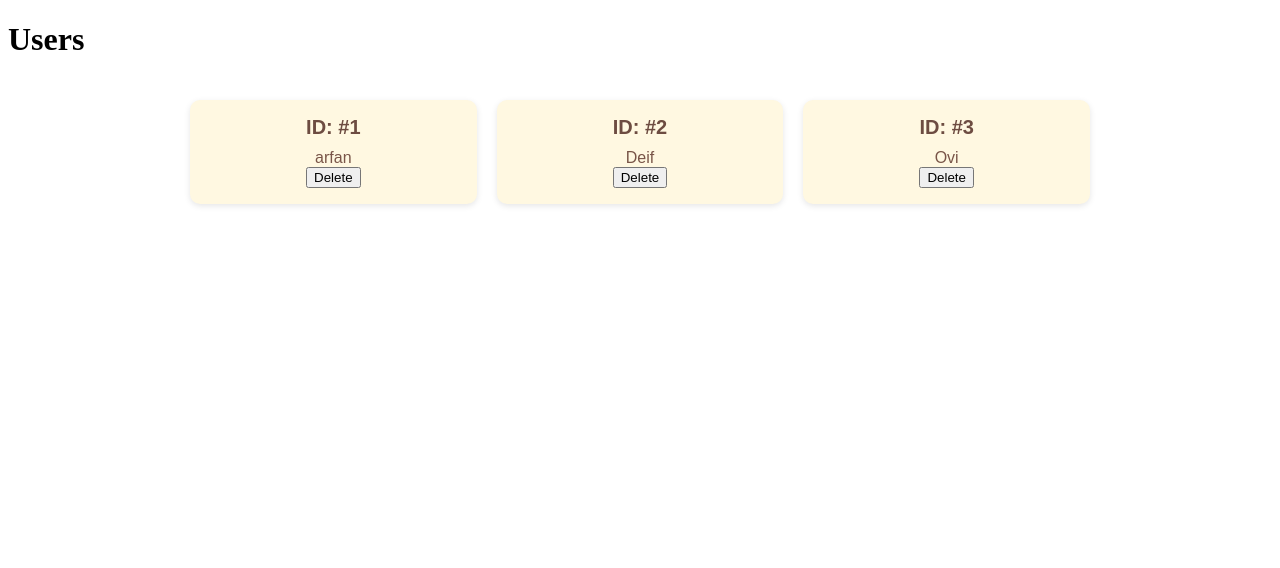
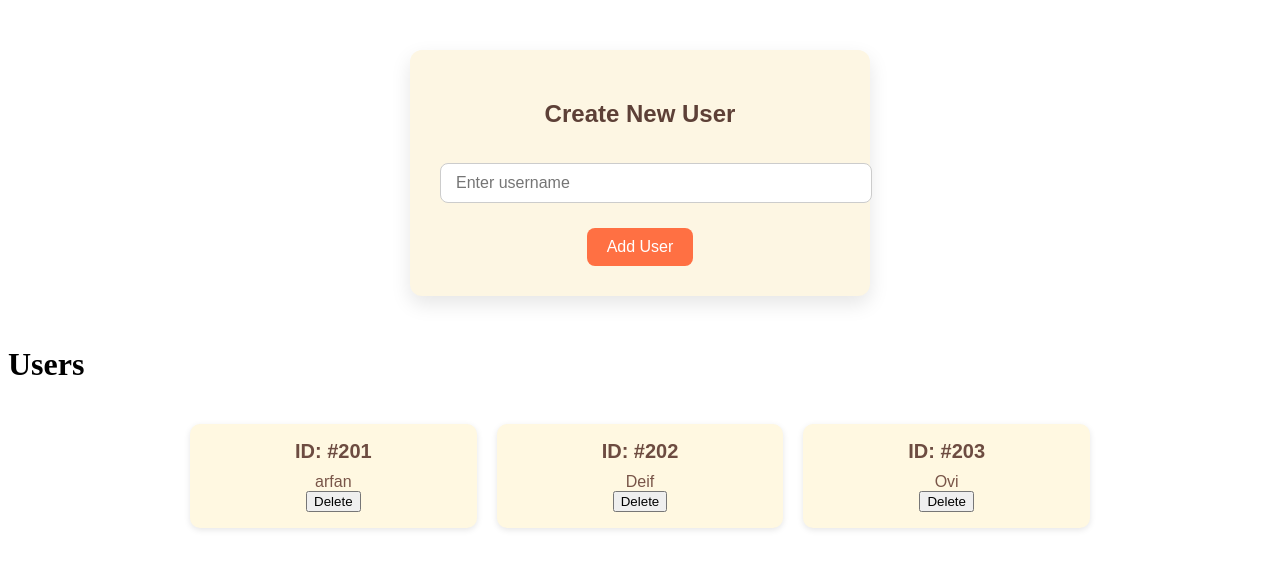
Before and after one commit to devovi2024/user-management, a React (Vite) app: page / in a window 1280 px wide. Shown: the top 568 px of the page. Built offline with nearby package versions, Linux system fonts and the light colour scheme.

Commit message:
add operation

```diff
--- a/src/App.jsx
+++ b/src/App.jsx
@@ -1,21 +1,32 @@
 import React, { useState } from "react";
 import Users from "./components/Users";
+import NewUser from "./components/NewUser";
 
 const App = () => {
   const [users, setUsers] = useState([
-    { id: 1, username: "arfan" },
-    { id: 2, username: "Deif" },
-    { id: 3, username: "Ovi" },
+    { id: 201, username: "arfan" },
+    { id: 202, username: "Deif" },
+    { id: 203, username: "Ovi" },
   ]);
 
+  const [nextId, setNextId] = useState(201);
+
   const handleDeleteUser = (id) => {
-    // ✅ Fix: compare user.id not user
     const filteredUsers = users.filter((user) => user.id !== id);
     setUsers(filteredUsers);
   };
 
+  const addUser = (newUser) => {
+    setUsers((prevUsers) => {
+      const updatedUsers = [...prevUsers, { ...newUser, id: nextId }];
+      setNextId(nextId + 1);
+      return updatedUsers;
+    });
+  };
+
   return (
     <div>
+      <NewUser addUser={addUser} />
       <h1>Users</h1>
       <Users users={users} handleDeleteUser={handleDeleteUser} />
     </div>
--- /dev/null
+++ b/src/NewUser.css
@@ -0,0 +1,36 @@
+.container {
+    max-width: 400px;
+    margin: 50px auto;
+    padding: 30px;
+    border-radius: 12px;
+    background-color: #fdf6e3;
+    box-shadow: 0 8px 20px rgba(0, 0, 0, 0.1);
+    font-family: Arial, sans-serif;
+    text-align: center;
+  }
+
+  .input {
+    width: 100%;
+    padding: 10px 15px;
+    margin: 15px 0;
+    border: 1px solid #ccc;
+    border-radius: 8px;
+    font-size: 16px;
+    outline: none;
+  }
+
+  .button {
+    padding: 10px 20px;
+    background-color: #ff7043;
+    color: #fff;
+    border: none;
+    border-radius: 8px;
+    font-size: 16px;
+    cursor: pointer;
+    margin-top: 10px;
+  }
+
+  h2 {
+    margin-bottom: 20px;
+    color: #5d4037;
+  }
--- /dev/null
+++ b/src/components/NewUser.jsx
@@ -0,0 +1,35 @@
+import React, { useState } from 'react';
+import '../NewUser.css';
+
+const NewUser = ({ addUser }) => {
+  const [username, setUsername] = useState("");
+
+  const handleNewUserName = (event) => {
+    setUsername(event.target.value);
+  }
+
+  const handleSubmit = (event) => {
+    event.preventDefault();
+    const newUser = { id: new Date().getTime().toString(), username: username };
+    addUser(newUser);
+    setUsername("");
+  }
+
+  return (
+    <div className="container">
+      <h2>Create New User</h2>
+      <form onSubmit={handleSubmit}>
+        <input
+          type="text"
+          placeholder="Enter username"
+          className="input"
+          value={username}
+          onChange={handleNewUserName}
+        />
+        <button type="submit" className="button">Add User</button>
+      </form>
+    </div>
+  );
+};
+
+export default NewUser;
```
